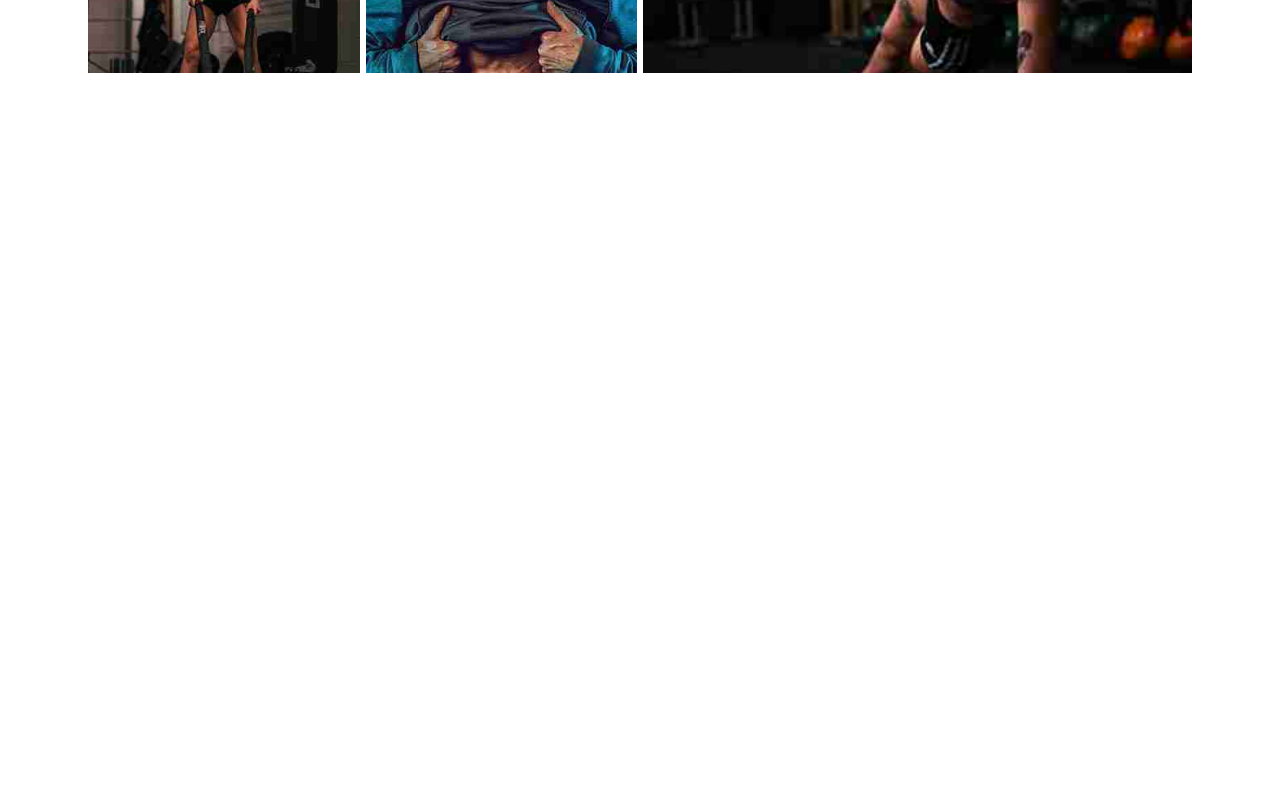
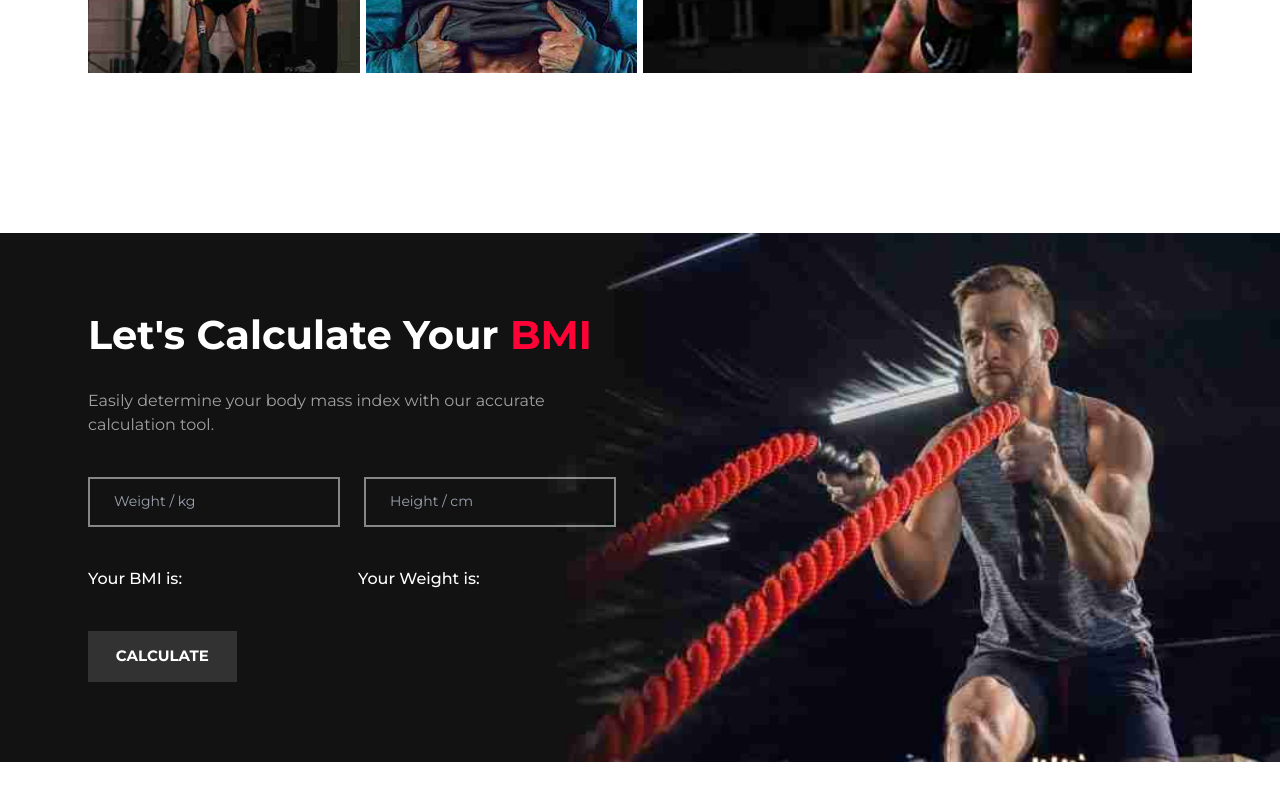
Before and after one commit to riyadh35/gymate, a React (Vite) app: page / in a window 1280 px wide. Shown: the part 7064-7864 px from the top of the page. Before the commit the page ends 7297 px from the top, so only its background shows below. Built offline with nearby package versions, Linux system fonts and the light colour scheme.

Commit message:
add bmi calc

```diff
--- a/src/App.css
+++ b/src/App.css
@@ -552,3 +552,15 @@ body {
   background-size: cover;
   background-repeat: no-repeat;
 }
+
+/* bmi section  */
+
+.bmi-section {
+  background-image: url("../src/assets/bmi/background.jpg");
+  background-position: center right;
+  object-fit: cover;
+  background-size: cover;
+  background-repeat: no-repeat;
+}
+
+/* pricing section  */
--- /dev/null
+++ b/src/pages/BMI/BmiCalc.jsx
@@ -0,0 +1,82 @@
+import React, { useState } from "react";
+
+const BmiCalc = () => {
+  const [weight, setWeight] = useState(0);
+  const [height, setHeight] = useState(0);
+  const [bmi, setBmi] = useState("");
+  const [message, setMessage] = useState("");
+
+  const calcBmi = (e) => {
+    e.preventDefault();
+    if (weight === 0 || height === 0) {
+      alert("Please enter a valid height and weilght");
+    } else {
+      const bmi = weight / ((height * height) / 1000);
+      setBmi(bmi.toFixed(1));
+
+      //   logic for  message
+
+      if (bmi < 20) {
+        setMessage("Underweight");
+      } else if (bmi >= 20 && bmi < 27) {
+        setMessage("Normal");
+      } else {
+        setMessage("Overweight");
+      }
+    }
+  };
+
+  return (
+    <section className="bmi-section py-[5rem] relative">
+      <div className="container page-padding">
+        <span className="w-full h-full absolute bg-transparent top-0 left-0"></span>
+        <div className="text-white w-[33rem] relative">
+          <h2 className="text-[40px] font-bold leading-[1.1] mb-8">
+            Let's Calculate Your <span className="text-[#FF0336]">BMI</span>
+          </h2>
+          <p className="text-base text-[#a1a1a1]">
+            Easily determine your body mass index with our accurate calculation
+            tool.
+          </p>
+
+          <div className="flex flex-col">
+            <form action="" className="flex w-full gap-6 h-[50px] mt-10">
+              <input
+                onChange={(e) => setWeight(e.target.value)}
+                type="text"
+                placeholder="Weight / kg"
+                className="w-[50%] text-[14px] bg-transparent border-2 border-[#ffffff7d] pl-6 "
+              />
+              <input
+                onChange={(e) => setHeight(e.target.value)}
+                type="text"
+                placeholder="Height / cm"
+                className="w-[50%] text-[14px] bg-transparent border-2 border-[#ffffff7d] pl-6 "
+              />
+            </form>
+            {/* outpur  */}
+            <p className="mt-10 gap-3 text-[16px] font-medium flex items-center w-full">
+              <span className="w-1/2">
+                Your BMI is: <span className="text-[#ff0336]">{bmi}</span>
+              </span>
+              <span className="w-1/2">
+                Your Weight is:{" "}
+                <span className="text-[#ff0336]">{message}</span>
+              </span>
+            </p>
+            <button
+              onClick={calcBmi}
+              type="submit"
+              className="text-[15px] uppercase font-bold mt-10 bg-[#323232] w-[9.3rem] h-[3.2rem] hover:bg-[#ff0336]"
+              style={{ transition: "all 0.3s ease 0s" }}
+            >
+              calculate
+            </button>
+          </div>
+        </div>
+      </div>
+    </section>
+  );
+};
+
+export default BmiCalc;
--- a/src/pages/Home/HomePage.jsx
+++ b/src/pages/Home/HomePage.jsx
@@ -6,6 +6,8 @@ import ChooseUs from "../../components/ChooseUs";
 import GymTrainers from "../GymTrainers/GymTrainers";
 import Testmonial from "../Testimonial/Testmonial";
 import Gallery from "../../components/Gallery";
+import BmiCalc from "../BMI/BmiCalc";
+import PricingChart from "../Pricing/PricingChart";
 
 const HomePage = () => {
   return (
@@ -17,6 +19,8 @@ const HomePage = () => {
       <GymTrainers />
       <Testmonial />
       <Gallery />
+      <BmiCalc />
+      <PricingChart />
     </div>
   );
 };
--- /dev/null
+++ b/src/pages/Pricing/PricingChart.jsx
@@ -0,0 +1,11 @@
+import React from "react";
+
+const PricingChart = () => {
+  return (
+    <section id="pricing" className="pricing-section py-5">
+      <div className="container page-padding"></div>
+    </section>
+  );
+};
+
+export default PricingChart;
```
Also changed, not shown: src/assets/bmi/background.jpg (added).
